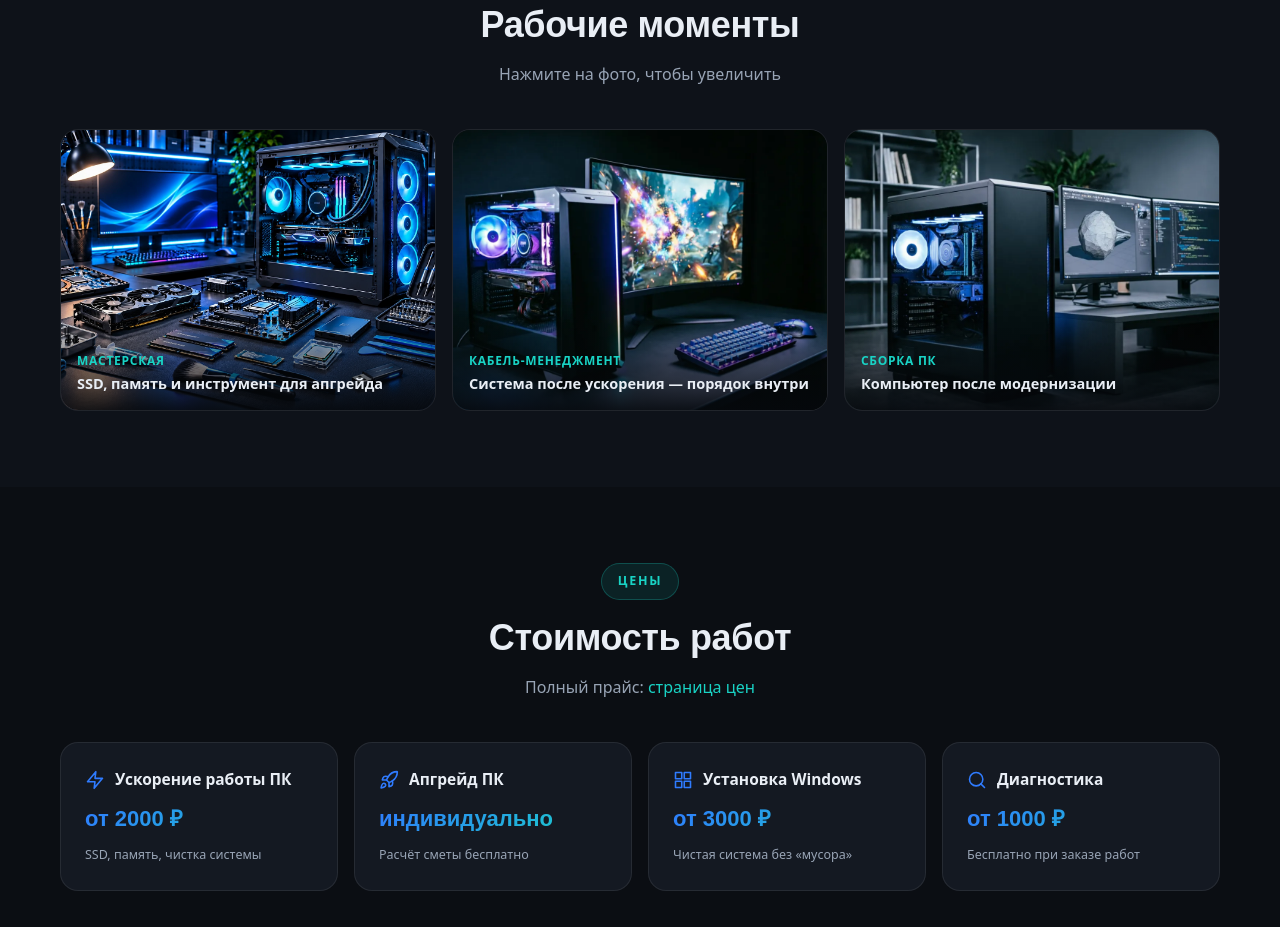
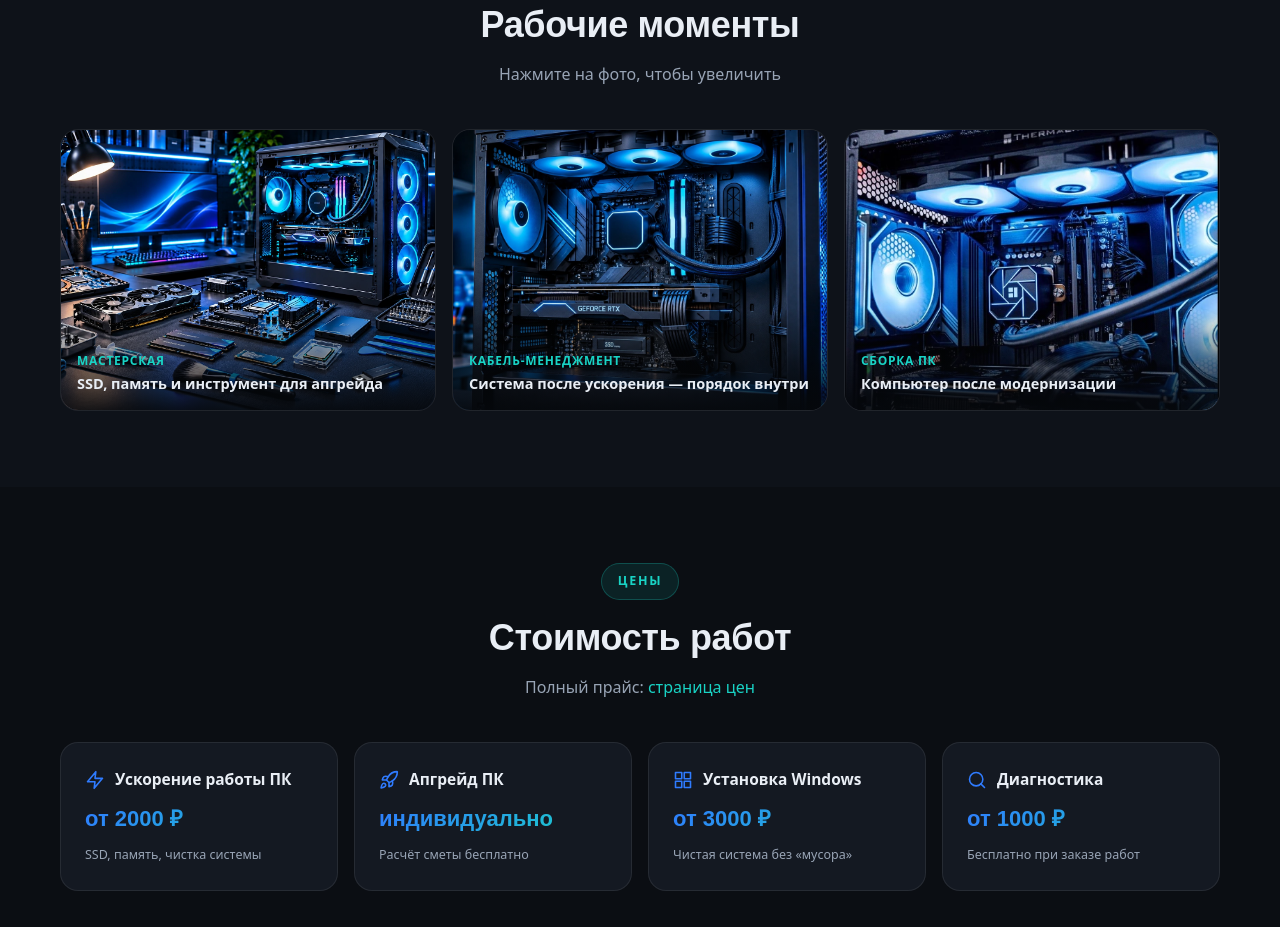
Before and after one commit to ArchEnemy56/remont-pk-orsk, a website: page speed-up.html in a window 1280 px wide. Shown: the part 2877-3804 px from the top of the page. Drawn offline with Linux system fonts and the light colour scheme; a small style sheet from the web is missing.

Commit message:
some_fix

```diff
--- a/speed-up.html
+++ b/speed-up.html
@@ -242,12 +242,12 @@
                         <figcaption class="cap"><span>Мастерская</span><b>SSD, память и инструмент для апгрейда</b>
                         </figcaption>
                     </figure>
-                    <figure class="pf-item reveal" data-cat="Кабель-менеджмент"><img src="images/portfolio/pc-03.webp"
+                    <figure class="pf-item reveal" data-cat="Кабель-менеджмент"><img src="images/kabel-management-01.webp"
                             alt="Система после ускорения с аккуратной укладкой" loading="lazy" decoding="async">
                         <figcaption class="cap"><span>Кабель-менеджмент</span><b>Система после ускорения — порядок
                                 внутри</b></figcaption>
                     </figure>
-                    <figure class="pf-item reveal" data-cat="Сборка ПК"><img src="images/portfolio/ws-01.webp"
+                    <figure class="pf-item reveal" data-cat="Сборка ПК"><img src="images/kabel-management.webp"
                             alt="Быстрый компьютер после модернизации" loading="lazy" decoding="async">
                         <figcaption class="cap"><span>Сборка ПК</span><b>Компьютер после модернизации</b></figcaption>
                     </figure>
```
Also changed, not shown: components.html (+1 -1 lines), consulting.html (+1 -1 lines), images/kabel-management-01.webp (added), images/kabel-management-04.webp (added), images/kabel-management.webp (added), images/konsultaciya-modernizacii-03.webp (added), images/podbor-komplektuyushchikh-03.webp (added).
